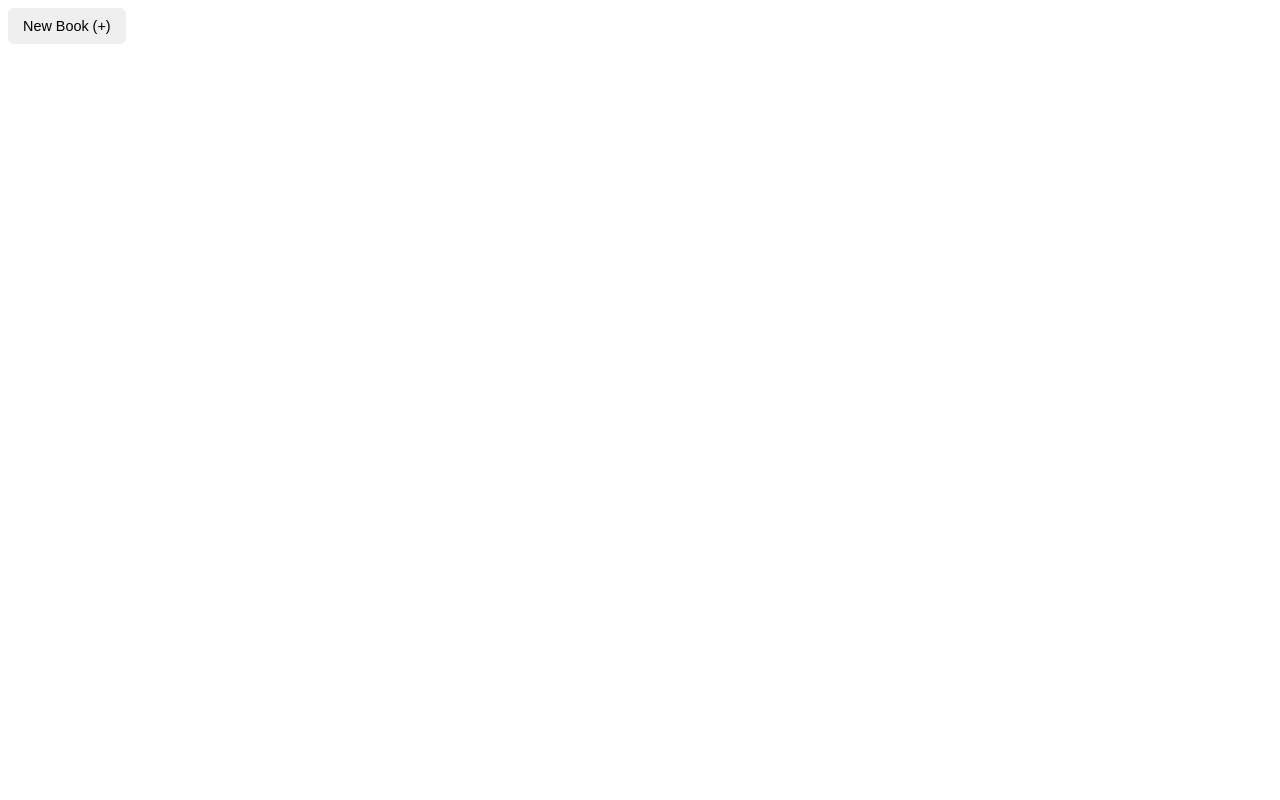
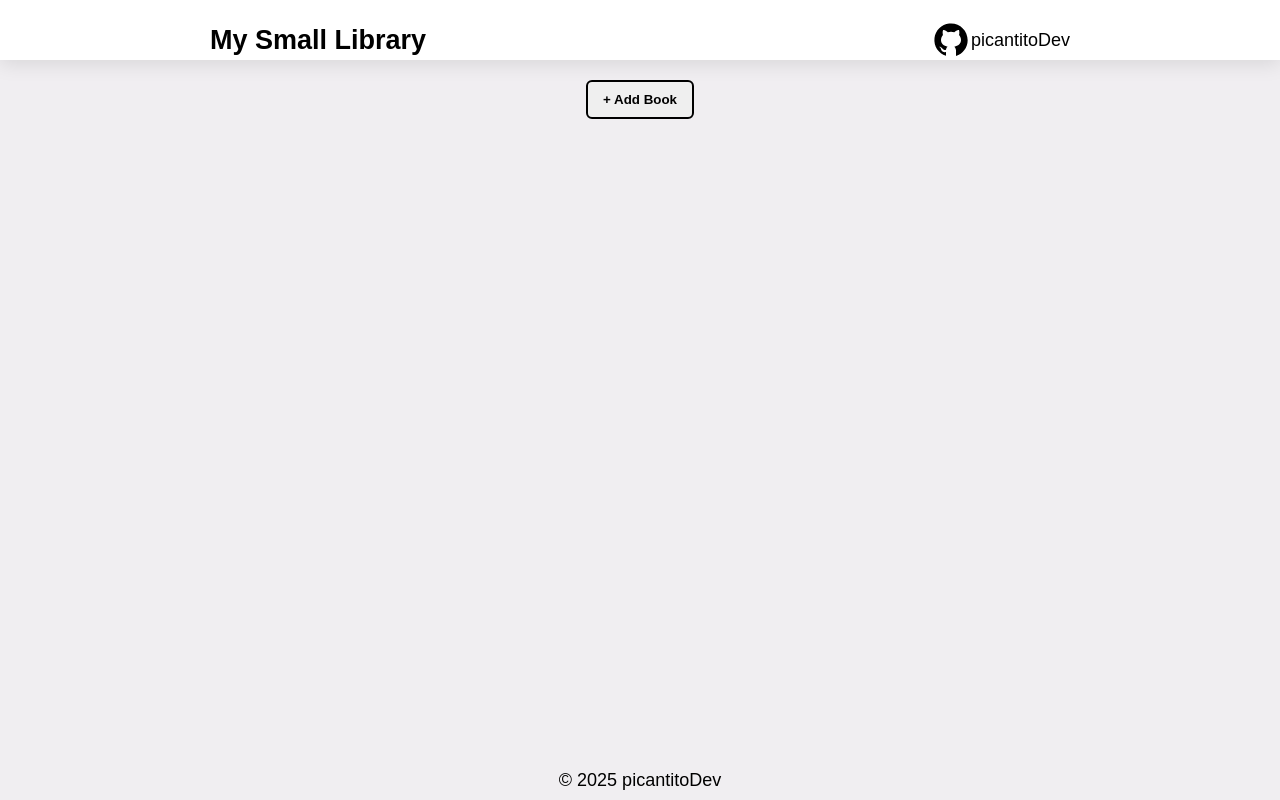
Before and after one commit to picantitoDev/library, a plain HTML site: page index.html in a window 1280 px wide. Drawn offline with Linux system fonts and the light colour scheme.

Commit message:
Almost the full program, idk

```diff
--- a/index.html
+++ b/index.html
@@ -1,53 +1,53 @@
 <!DOCTYPE html>
 <html lang="en">
+
 <head>
     <meta charset="UTF-8">
     <meta name="viewport" content="width=device-width, initial-scale=1.0">
     <title>Library</title>
     <link rel="stylesheet" href="styles.css">
 </head>
+
 <body>
-    <!--Let's see if we can make a nice looking div-->
-    <!--
-        <div class="book-card">
-            <h2 class="book-title">Book Title</h2>
-            <p class="book-author">Book's Author</p>
-            <p class="book-pages">300 pages</p>
-            <div class="read-status">
-                <label for="toggle" class="read-label">Read Status</label>
-                <label class="toggle-switch">
-                    <input type="checkbox" id="toggle">
-                    <span class="slider"></span>
-                </label>
-            </div>
-            <div class="card-buttons">
-                <button class="edit-button">Edit</button>
-                <button class="remove-button">Remove</button>
+    <header>
+        <div class="header-container">
+            <h2>My Small Library</h2>
+            <div class="picantito">
+                <svg xmlns="http://www.w3.org/2000/svg" x="0px" y="0px" width="100" height="100" viewBox="0 0 24 24">
+                    <path
+                        d="M10.9,2.1c-4.6,0.5-8.3,4.2-8.8,8.7c-0.6,5,2.5,9.3,6.9,10.7v-2.3c0,0-0.4,0.1-0.9,0.1c-1.4,0-2-1.2-2.1-1.9 c-0.1-0.4-0.3-0.7-0.6-1C5.1,16.3,5,16.3,5,16.2C5,16,5.3,16,5.4,16c0.6,0,1.1,0.7,1.3,1c0.5,0.8,1.1,1,1.4,1c0.4,0,0.7-0.1,0.9-0.2 c0.1-0.7,0.4-1.4,1-1.8c-2.3-0.5-4-1.8-4-4c0-1.1,0.5-2.2,1.2-3C7.1,8.8,7,8.3,7,7.6C7,7.2,7,6.6,7.3,6c0,0,1.4,0,2.8,1.3 C10.6,7.1,11.3,7,12,7s1.4,0.1,2,0.3C15.3,6,16.8,6,16.8,6C17,6.6,17,7.2,17,7.6c0,0.8-0.1,1.2-0.2,1.4c0.7,0.8,1.2,1.8,1.2,3 c0,2.2-1.7,3.5-4,4c0.6,0.5,1,1.4,1,2.3v3.3c4.1-1.3,7-5.1,7-9.5C22,6.1,16.9,1.4,10.9,2.1z">
+                    </path>
+                </svg>
+
+                <a href="https://github.com/picantitoDev" rel="noopener" target="_blank">
+                    <p>picantitoDev</p>
+                </a>
             </div>
         </div>
+    </header>
+    <main>
+        <div class="btn-container">
+            <button id="new-button">+ Add Book</button>
         </div>
-    -->
-
-    <div class="book-container"></div>
-
-    <button id="new-button">New Book (+)</button>
+        <div class="book-container">
+        </div>
         <dialog id="book-form-dialog">
             <div class="form-container">
                 <p>Add a new Book</p>
-            <form action="#">
+                <form action="#" method="get">
                     <div class="input-container">
                         <label for="title">Title</label>
-                    <input type="text" id="title" name="title">
+                        <input type="text" id="title" name="title" required>
                     </div>
 
                     <div class="input-container">
                         <label for="author">Author</label>
-                    <input type="text" id="author" name="author">
+                        <input type="text" id="author" name="author" required>
                     </div>
 
                     <div class="input-container">
                         <label for="pages">Pages</label>
-                    <input type="number" id="pages" name="pages">
+                        <input type="number" id="pages" name="pages" required>
                     </div>
 
                     <div class="input-container" id="read-container">
@@ -61,7 +61,12 @@
                 </form>
             </div>
         </dialog>
+        </div>
+    </main>
+
+    <footer>&copy; 2025 picantitoDev</footer>
 
     <script src="script.js"></script>
 </body>
+
 </html>
--- a/script.js
+++ b/script.js
@@ -18,18 +18,22 @@ function addBookToLibrary(title, author, pages, read) {
     const book = new Book(title, author, pages, read);
     myLibrary.push(book);
 };
+function display() {
+    const bookCards = bookContainer.querySelectorAll('.book-card');
+    bookCards.forEach(card => card.remove());
 
-function display() {
-    let bookCard = "";
     for (const book of myLibrary) {
-        bookCard += `<div class="book-card book-idx-${myLibrary.indexOf(book)}">
+        const bookCard = document.createElement('div');
+        bookCard.classList.add('book-card', `book-idx-${myLibrary.indexOf(book)}`);
+
+        bookCard.innerHTML = `
             <h2 class="book-title">${book.title}</h2>
             <p class="book-author">${book.author}</p>
             <p class="book-pages">${book.pages} pages</p>
             <div class="read-status">
                 <label for="toggle" class="read-label">Read Status</label>
                 <label class="toggle-switch">
-                        <input type="checkbox" id="toggle" ${book.read ? "checked" : ""}>
+                    <input type="checkbox" class="toggle" ${book.read ? "checked" : ""}>
                     <span class="slider"></span>
                 </label>
             </div>
@@ -37,12 +41,12 @@ function display() {
                 <button class="edit-button">Edit</button>
                 <button class="remove-button">Remove</button>
             </div>
-            </div>`;
+        `;
+        bookContainer.appendChild(bookCard);
     }
-
-    bookContainer.innerHTML = bookCard;
     deleteBook();
-};
+    updateBook();
+}
 
 function deleteBook() {
     let removeButtons = document.querySelectorAll('.remove-button');
@@ -56,6 +60,22 @@ function deleteBook() {
     });
 }
 
+function updateBook() {
+    let readInput = document.querySelectorAll('.toggle');
+    readInput.forEach((input) => {
+        input.addEventListener("click", function () {
+            let word = input.closest('.book-card').className.split(" ")[1].split("-")[2];
+            if (input.checked === true) {
+                myLibrary[word].read = true;
+                console.log(myLibrary[word].read);
+            } else {
+                myLibrary[word].read = false;
+                console.log(myLibrary[word].read);
+            }
+        });
+    });
+}
+
 newButton.addEventListener("click", function () {
     formDialog.showModal();
 });
@@ -63,12 +83,27 @@ newButton.addEventListener("click", function () {
 sumbitButton.addEventListener("click", function () {
     event.preventDefault();
 
+    const form = document.querySelector('form'); // Get the form element
+    if (form.checkValidity()) { // Check if the form is valid
         let title = document.getElementById('title').value;
         let author = document.getElementById('author').value;
         let pages = document.getElementById('pages').value;
         let read = document.getElementById('read').checked;
 
-    formDialog.close();
+        formDialog.close(); // Close the form dialog
+
+        // Add book to library
         addBookToLibrary(title, author, pages, read);
+
+        // Reset form fields after submission
+        document.getElementById('title').value = "";
+        document.getElementById('author').value = "";
+        document.getElementById('pages').value = "";
+        document.getElementById('read').checked = false;
+
+        // Display updated library
         display();
+    } else {
+        form.reportValidity(); // Show validation error messages if the form is invalid
+    }
 });
--- a/styles.css
+++ b/styles.css
@@ -1,9 +1,105 @@
+*,
+*::before,
+*::after {
+  box-sizing: border-box;
+  padding: 0;
+  margin: 0;
+}
+
+html {
+  position: relative;
+  min-height: 100%;
+}
+
+body {
+  background-color: #f0eef1;
+  color: black;
+  font-family: 'Poppins', sans-serif;
+  font-size: 18px;
+  font-weight: 500;
+  word-wrap: break-word;
+  margin-bottom: 100px;
+  display: flex;
+  flex-direction: column;
+}
+
+#new-button{
+    font-weight: 500;
+    color: black;
+    font-weight: bold;
+    background-color:none;
+    border: 2px solid black;
+}
+
+.btn-container{
+    display: flex;
+    justify-content: center;
+    align-items: center;
+    margin-top: 20px;
+}
+
+header{
+    height: 60px;
+    color: black;
+    width: 100%;
+    background-color: #ffff;
+    box-shadow: 0 4px 20px rgba(0, 0, 0, 0.1);
+}
+
+.header-container{
+    display: flex;
+    justify-content: space-between;
+    align-items: center;
+    max-width: 900px;
+    padding: 20px;
+    margin: 0 auto;
+}
+
+footer{
+    position: absolute;
+    bottom: 0;
+    left: 0;
+    height: 40px;
+    width: 100%;
+    display: flex;
+    align-items: center;
+    justify-content: center;
+}
+
+
+.book-container {
+    display: grid;
+    grid-template-columns: repeat(3, minmax(300px, 1fr));
+    gap: 20px;
+    justify-content: center;
+    padding: 20px;
+    max-width: 900px;
+    margin: 0 auto;
+}
+
+
 table {
     border: 1px solid black;
 }
 
-input, label {
+input,
+label {
     display: block;
+}
+
+.picantito{
+    display: flex;
+    align-items: center;
+}
+
+svg{
+    height: 40px;
+    width: 40px;
+}
+
+a{
+    text-decoration: none;
+    color: black;
 }
 
 dialog {
@@ -14,6 +110,10 @@ dialog {
     align-items: center;
     padding: 24px;
     visibility: hidden;
+    position: absolute;
+    top: 50%;
+    left: 50%;
+    transform: translate(-50%, -50%);
     border-radius: 12px;
     box-shadow: 0 4px 6px rgba(0, 0, 0, 0.5);
 }
@@ -43,7 +143,6 @@ dialog[open] {
     border-radius: 12px;
     box-shadow: 0 4px 20px rgba(0, 0, 0, 0.1);
     padding: 20px;
-    width: 250px;
     text-align: left;
 }
 
@@ -112,11 +211,11 @@ dialog[open] {
 }
 
 /* Toggle Switch Active State */
-input:checked + .slider {
+input:checked+.slider {
     background-color: #4CAF50;
 }
 
-input:checked + .slider:before {
+input:checked+.slider:before {
     transform: translateX(20px);
 }
 
@@ -125,16 +224,14 @@ input:checked + .slider:before {
     display: flex;
     gap: 10px;
     margin-top: 20px;
+    justify-content: start;
 }
 
 button {
     border: none;
     border-radius: 6px;
     padding: 10px 15px;
-    font-size: 0.9rem;
-    cursor: pointer;
     transition: background-color 0.3s ease;
-    flex: 1;
 }
 
 .edit-button {
```
Lines whose indentation alone changed are shown as unchanged.
